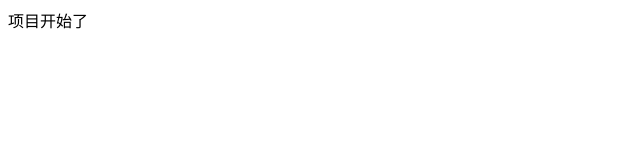
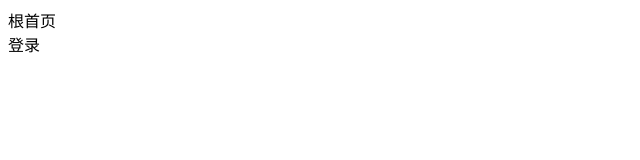
Before and after one commit to css930726/heimatoutiao_59, a Vue app: page /#/login in a window 1280 px wide. Shown: the top 160 px of the page, without its empty margins (0-640 px from the left). Built offline with nearby package versions, Linux system fonts and the light colour scheme; a small style sheet from the web is missing.

Commit message:
2.创建简单登录页面  配置路由 创建-引入路由-注入路由-渲染

```diff
--- a/package.json
+++ b/package.json
@@ -8,7 +8,8 @@
   },
   "dependencies": {
     "core-js": "^3.6.5",
-    "vue": "^2.6.11"
+    "vue": "^2.6.11",
+    "vue-router": "^3.4.9"
   },
   "devDependencies": {
     "@vue/cli-plugin-babel": "~4.5.0",
--- a/src/App.vue
+++ b/src/App.vue
@@ -1,5 +1,9 @@
 <template>
-  <div id="app">项目开始了</div>
+  <div id="app">
+    <!-- 配置路由最后一步渲染 -->
+    根首页
+    <router-view></router-view>
+  </div>
 </template>
 
 <script>
--- a/src/main.js
+++ b/src/main.js
@@ -2,7 +2,11 @@
 import App from './App.vue'
 
 Vue.config.productionTip = false
+// 1.引入路由
+import router from './router/index.js'
 
 new Vue({
+  // 2.注入路由
+  router,
   render: h => h(App),
 }).$mount('#app')
--- /dev/null
+++ b/src/router/index.js
@@ -0,0 +1,22 @@
+// 1.引入Vue
+import Vue from 'vue'
+// 2.引入路由
+import VueRouter from 'vue-router'
+// 3.明确使用路由
+Vue.use(VueRouter)
+// 4.创建路由实例
+const router = new VueRouter({
+  routes: [
+    {
+      // 组件名字
+      name: 'login',
+      // 组件路径
+      path: '/login',
+      // 按需引入组件
+      component: () => import('../views/login.vue')
+    }
+  ]
+})
+
+// 4.暴露路由
+export default router
--- /dev/null
+++ b/src/views/login.vue
@@ -0,0 +1,10 @@
+<template>
+  <div>登录</div>
+</template>
+
+<script>
+export default {};
+</script>
+
+<style>
+</style>
```
Also changed, not shown: 1 other file (tests, documents, lock files or other folders).
